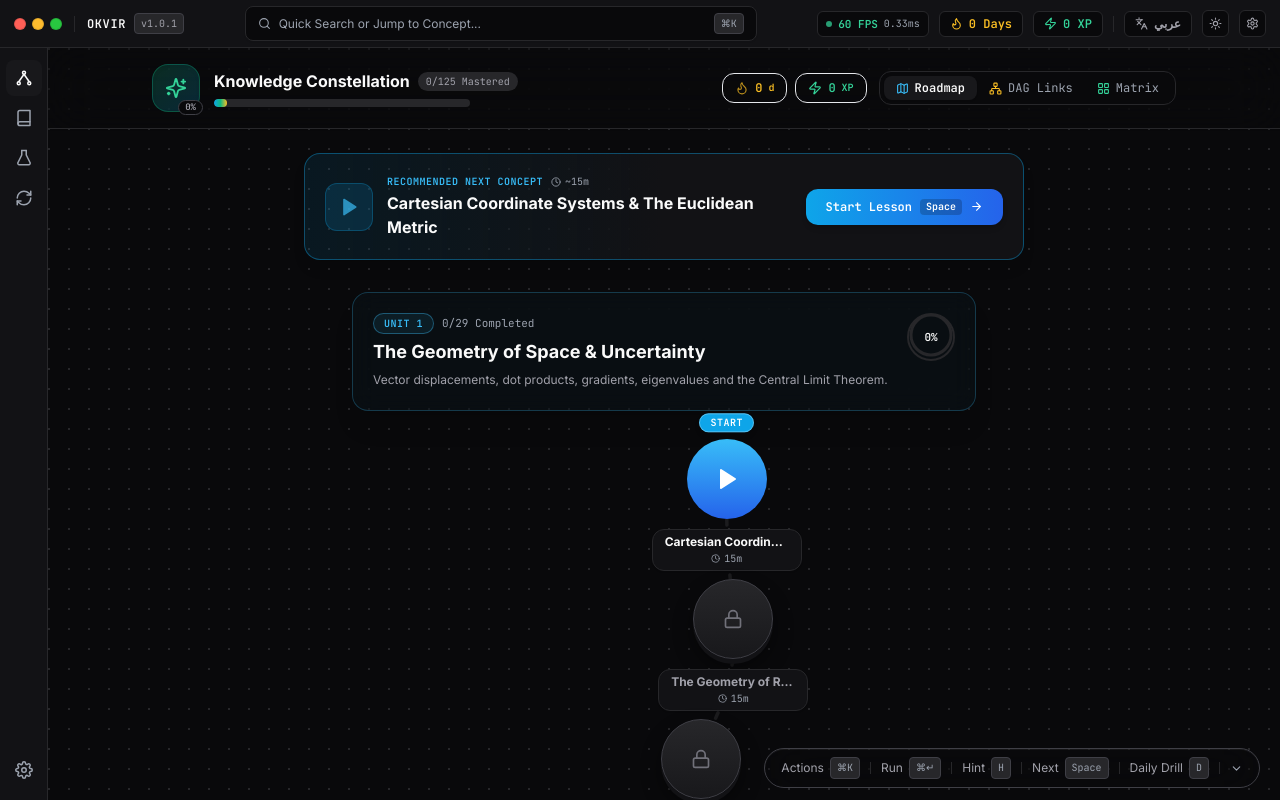
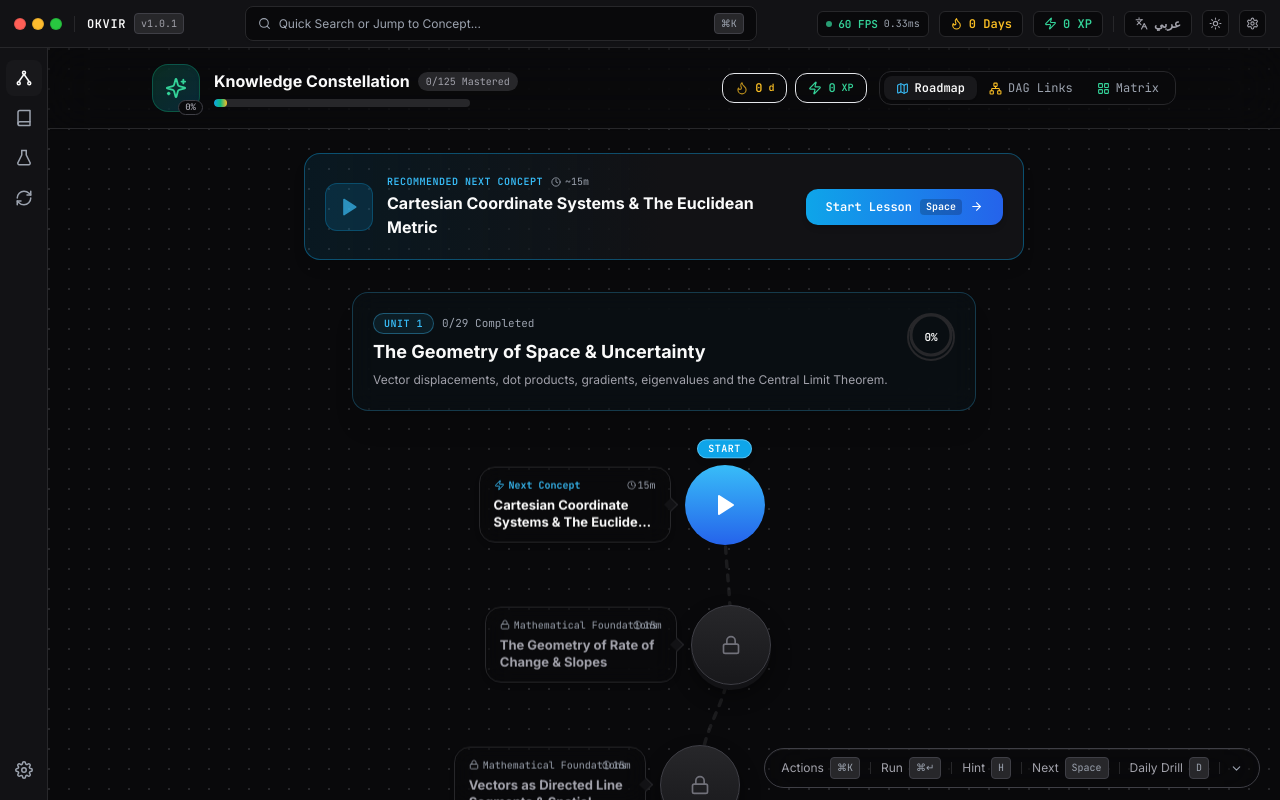
Before and after one commit to zuikre/okvir, a React (Vite) app: page / in a window 1280 px wide. Built offline with nearby package versions, Linux system fonts and the light colour scheme; a web font is replaced by a local one.

Commit message:
feat(roadmap): implement inward-facing waystation signposts with directional notches

```diff
--- a/src/components/constellation/SkillNodeComponent.tsx
+++ b/src/components/constellation/SkillNodeComponent.tsx
@@ -7,6 +7,8 @@ import {
   Award,
   AlertTriangle,
   Clock,
+  CheckCircle2,
+  Zap,
 } from 'lucide-react';
 import type { CurriculumModule, LessonStatus } from '@/lib/types';
 import { tracks } from '@/lib/curriculum';
@@ -17,6 +19,7 @@ export interface SkillNodeComponentProps {
   completedBeatsCount?: number;
   mode: 'roadmap' | 'dag';
   language: 'en' | 'ar';
+  labelPosition?: 'left' | 'right' | 'bottom';
   isHovered?: boolean;
   isSelected?: boolean;
   accentColor?: string;
@@ -31,6 +34,7 @@ export const SkillNodeComponent: React.FC<SkillNodeComponentProps> = ({
   completedBeatsCount = 0,
   mode,
   language,
+  labelPosition = 'bottom',
   isHovered = false,
   isSelected = false,
   accentColor,
@@ -50,13 +54,13 @@ export const SkillNodeComponent: React.FC<SkillNodeComponentProps> = ({
   if (mode === 'roadmap') {
     return (
       <div
-        className="relative group flex flex-col items-center select-none"
+        className="relative group flex items-center justify-center select-none"
         onMouseEnter={onMouseEnter}
         onMouseLeave={onMouseLeave}
       >
         {/* Floating "START" Badge overhead if Available */}
         {isAvailable && (
-          <div className="absolute -top-7 z-20 bounce-subtle">
+          <div className="absolute -top-7 z-20 bounce-subtle pointer-events-none">
             <span className="px-2.5 py-0.5 rounded-full text-[10px] font-mono font-bold bg-sky-500 text-white shadow-md border border-white/30 tracking-wider">
               {language === 'ar' ? 'ابدأ هنا' : 'START'}
             </span>
@@ -64,7 +68,7 @@ export const SkillNodeComponent: React.FC<SkillNodeComponentProps> = ({
         )}
 
         {/* 3D Round Node Pedestal */}
-        <div className="relative w-20 h-20">
+        <div className="relative w-20 h-20 shrink-0 z-10">
           {/* Solid background backing disc to prevent any underlying SVG pipe from leaking through */}
           <div className="absolute inset-0 rounded-full bg-[var(--bg-app)] pointer-events-none" />
 
@@ -112,21 +116,87 @@ export const SkillNodeComponent: React.FC<SkillNodeComponentProps> = ({
           </button>
         </div>
 
-        {/* Node Label Below inside floating glassmorphic pill */}
-        <div className="mt-2.5 px-3 py-1 rounded-xl bg-[var(--bg-surface)] backdrop-blur-md border border-[var(--border-subtle)] text-center max-w-[150px] shadow-sm">
-          <div className={`text-xs font-bold leading-tight truncate ${
-            isLocked ? 'text-[var(--text-secondary)]' : 'text-[var(--text-primary)]'
-          }`}>
-            {language === 'ar' ? module.titleAr : module.title}
-          </div>
-          <div className="text-[10px] font-mono text-[var(--text-tertiary)] flex items-center justify-center gap-1 mt-0.5">
-            <Clock size={9} />
-            <span>{module.estimatedMinutes}m</span>
-            {isMastered && <span className="text-emerald-400 font-semibold">✓</span>}
-          </div>
+        {/* Inward-Facing Waystation Signpost Card */}
+        <div
+          className={`absolute z-20 ${
+            labelPosition === 'left'
+              ? 'right-full mr-3.5 top-1/2 -translate-y-1/2 w-40 sm:w-48'
+              : labelPosition === 'right'
+              ? 'left-full ml-3.5 top-1/2 -translate-y-1/2 w-40 sm:w-48'
+              : 'top-full mt-3 left-1/2 -translate-x-1/2 w-40 sm:w-48'
+          }`}
+        >
+          <button
+            type="button"
+            onClick={onClick}
+            className={`w-full relative px-3 py-2 sm:px-3.5 sm:py-2.5 rounded-2xl border text-start backdrop-blur-md shadow-md transition-all cursor-pointer group/card ${
+              isHovered || isSelected
+                ? 'border-sky-500/60 bg-[var(--bg-surface)] shadow-lg scale-102'
+                : 'border-[var(--border-subtle)] bg-[var(--bg-surface)]/90 hover:border-[var(--border-strong)] hover:bg-[var(--bg-surface)]'
+            }`}
+          >
+            {/* Directional Connector Notch */}
+            {labelPosition === 'left' && (
+              <div className="absolute -right-1.5 top-1/2 -translate-y-1/2 w-2.5 h-2.5 rotate-45 bg-[var(--bg-surface)] border-t border-r border-[var(--border-subtle)] group-hover/card:border-[var(--border-strong)]" />
+            )}
+            {labelPosition === 'right' && (
+              <div className="absolute -left-1.5 top-1/2 -translate-y-1/2 w-2.5 h-2.5 rotate-45 bg-[var(--bg-surface)] border-b border-l border-[var(--border-subtle)] group-hover/card:border-[var(--border-strong)]" />
+            )}
+            {labelPosition === 'bottom' && (
+              <div className="absolute -top-1.5 left-1/2 -translate-x-1/2 w-2.5 h-2.5 rotate-45 bg-[var(--bg-surface)] border-t border-l border-[var(--border-subtle)] group-hover/card:border-[var(--border-strong)]" />
+            )}
+
+            {/* Status / Category Header */}
+            <div className="flex items-center justify-between gap-1.5 mb-1 relative z-10">
+              <div className="flex items-center gap-1 min-w-0">
+                {isMastered ? (
+                  <span className="flex items-center gap-1 text-[10px] font-mono font-bold text-emerald-400">
+                    <CheckCircle2 size={11} className="shrink-0" />
+                    <span className="truncate">{language === 'ar' ? 'متقن' : 'Mastered'}</span>
+                  </span>
+                ) : isInProgress ? (
+                  <span className="flex items-center gap-1 text-[10px] font-mono font-bold text-amber-400">
+                    <Play size={10} fill="currentColor" className="shrink-0" />
+                    <span className="truncate">{language === 'ar' ? 'قيد الإنجاز' : 'In Progress'}</span>
+                  </span>
+                ) : isAvailable ? (
+                  <span className="flex items-center gap-1 text-[10px] font-mono font-bold text-sky-400">
+                    <Zap size={11} className="shrink-0" />
+                    <span className="truncate">{language === 'ar' ? 'المفهوم التالي' : 'Next Concept'}</span>
+                  </span>
+                ) : isDecaying ? (
+                  <span className="flex items-center gap-1 text-[10px] font-mono font-bold text-rose-400">
+                    <AlertTriangle size={11} className="shrink-0" />
+                    <span className="truncate">{language === 'ar' ? 'مراجعة' : 'Review'}</span>
+                  </span>
+                ) : (
+                  <span className="flex items-center gap-1 text-[10px] font-mono text-[var(--text-tertiary)]">
+                    <Lock size={10} className="shrink-0" />
+                    <span className="truncate">{language === 'ar' ? track?.titleAr : track?.title}</span>
+                  </span>
+                )}
+              </div>
+
+              <span className="text-[10px] font-mono text-[var(--text-tertiary)] flex items-center gap-0.5 shrink-0">
+                <Clock size={9} />
+                <span>{module.estimatedMinutes}m</span>
+              </span>
+            </div>
+
+            {/* Concept Title */}
+            <h4
+              className={`text-xs sm:text-[13px] font-bold leading-snug line-clamp-2 relative z-10 transition-colors ${
+                isLocked
+                  ? 'text-[var(--text-secondary)]'
+                  : 'text-[var(--text-primary)] group-hover/card:text-sky-400'
+              }`}
+            >
+              {language === 'ar' ? module.titleAr : module.title}
+            </h4>
+          </button>
         </div>
 
-        {/* Hover Quick Popover Card */}
+        {/* Hover Quick Popover Card (details) */}
         {isHovered && (
           <div
             className="absolute bottom-full mb-3 w-64 p-3 rounded-xl border border-[var(--border-strong)] bg-[var(--bg-surface)] shadow-2xl backdrop-blur-xl z-30 text-start slide-up pointer-events-none"
--- a/src/components/constellation/SkillTree.tsx
+++ b/src/components/constellation/SkillTree.tsx
@@ -432,7 +432,7 @@ export const SkillTree: React.FC = () => {
 
             // Container dimensions for analytical SVG mapping
             const ROW_HEIGHT = 140;
-            const CONTAINER_WIDTH = 440;
+            const CONTAINER_WIDTH = 480;
             const TOTAL_HEIGHT = unit.modules.length * ROW_HEIGHT + 50;
 
             // Multi-harmonic terrain curve producing an authentic, organic winding road
@@ -443,12 +443,13 @@ export const SkillTree: React.FC = () => {
               const h2 = Math.sin(i * 1.55 + 1.1 + u * 0.95) * 30;
               const h3 = Math.cos(i * 0.38 + u * 0.75) * 16;
               const raw = h1 + h2 + h3;
-              // Smooth hyperbolic tangent collar strictly bounds within ±88px
-              const boundedOffset = 88 * Math.tanh(raw / 78);
+              // Smooth hyperbolic tangent collar strictly bounds within ±85px
+              const boundedOffset = 85 * Math.tanh(raw / 78);
               const xOffset = boundedOffset * (language === 'ar' ? -1 : 1);
               return {
                 x: CONTAINER_WIDTH / 2 + xOffset,
                 y: 70 + i * ROW_HEIGHT,
+                xOffset,
               };
             });
 
@@ -523,7 +524,7 @@ export const SkillTree: React.FC = () => {
 
                 {/* 2. Unified Serpentine Winding Canvas with Exact Mathematical Links */}
                 <div
-                  className="relative w-[440px] max-w-full mx-auto select-none overflow-visible"
+                  className="relative w-[480px] max-w-full mx-auto select-none overflow-visible"
                   style={{ height: `${TOTAL_HEIGHT}px` }}
                 >
                   {/* Single Unified Full-Unit SVG Overlay connecting all nodes */}
@@ -645,6 +646,16 @@ export const SkillTree: React.FC = () => {
                       progress?.status ||
                       (modIdx === 0 && unit.unitNumber === 1 ? 'available' : 'locked');
 
+                    // Compute inward-facing signpost placement
+                    let labelPosition: 'left' | 'right' | 'bottom' = 'bottom';
+                    if (coord.xOffset > 18) {
+                      labelPosition = 'left';
+                    } else if (coord.xOffset < -18) {
+                      labelPosition = 'right';
+                    } else {
+                      labelPosition = 'bottom';
+                    }
+
                     return (
                       <div
                         key={mod.id}
@@ -662,6 +673,7 @@ export const SkillTree: React.FC = () => {
                           mode="roadmap"
                           language={language}
                           accentColor={unit.color}
+                          labelPosition={labelPosition}
                           isHovered={hoveredModuleId === mod.id}
                           isSelected={selectedModule?.id === mod.id}
                           onClick={() => handleNodeClick(mod)}
```
